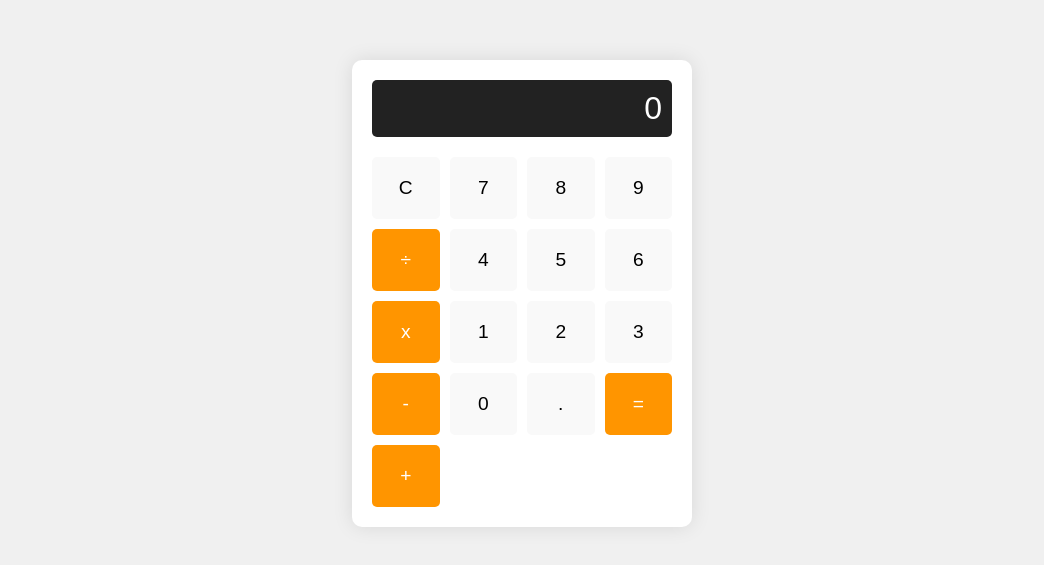
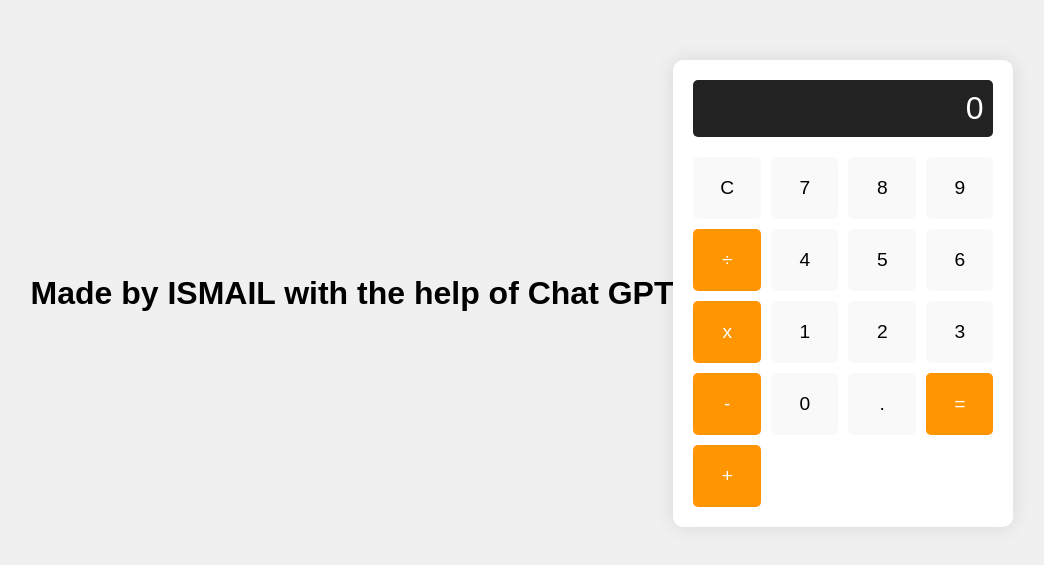
Before and after one commit to ISMAILALISHAH2007/Calculator, a plain HTML site: page index.html in a window 1280 px wide. Shown: the part 115-680 px from the top of the page, without its empty margins (118-1162 px from the left). Drawn offline with Linux system fonts and the light colour scheme.

Commit message:
Update index.html

```diff
--- a/index.html
+++ b/index.html
@@ -5,6 +5,11 @@
     <meta name="viewport" content="width=device-width, initial-scale=1.0">
     <title>Stylish Calculator</title>
     <style>
+        h1{
+            text-align: center;
+            justify-content: center;
+            top: 45px;
+        }
         body {
             display: flex;
             justify-content: center;
@@ -56,6 +61,7 @@
     </style>
 </head>
 <body>
+     <h1>Made by ISMAIL with the help of Chat GPT</h1>
     <div class="calculator">
         <div class="display" id="display">0</div>
         <div class="buttons">
```
